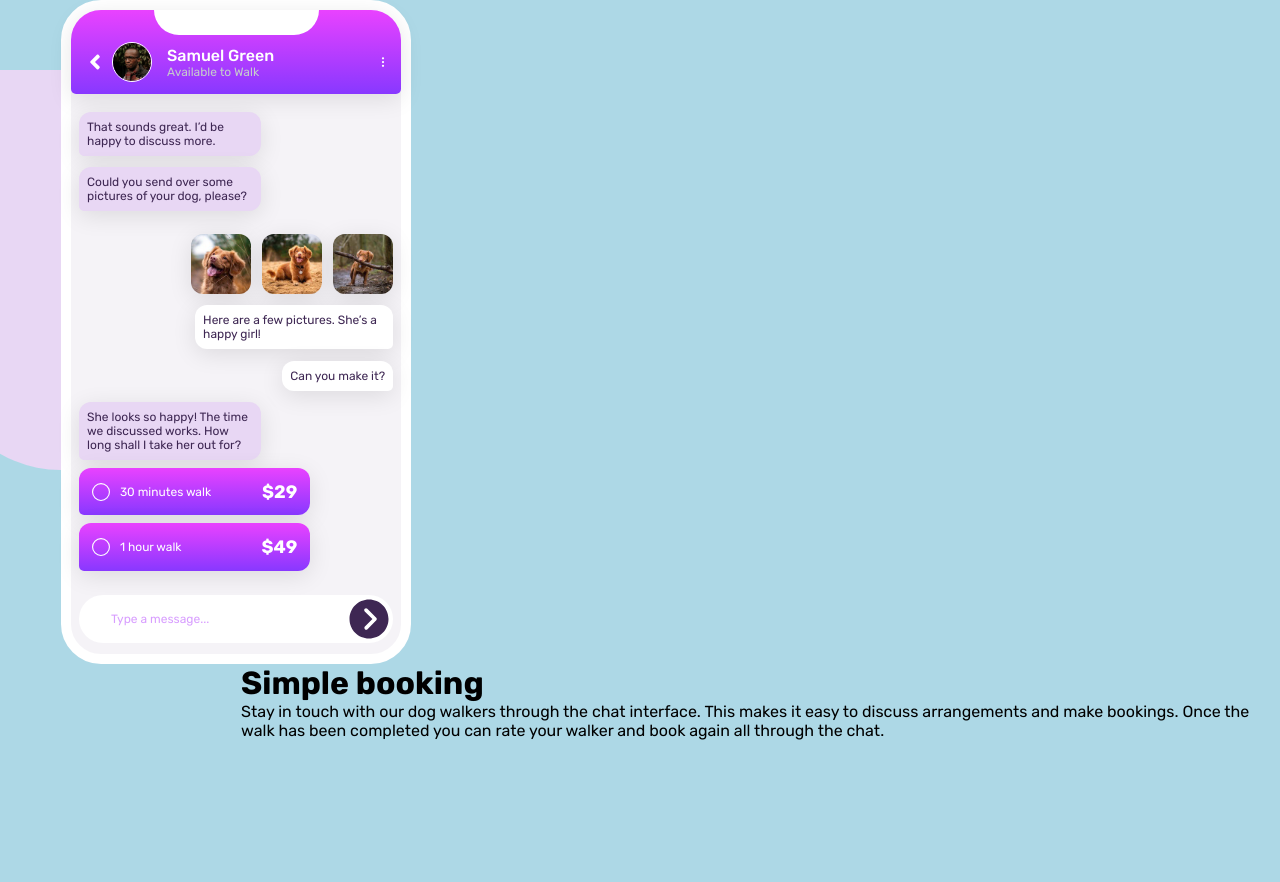
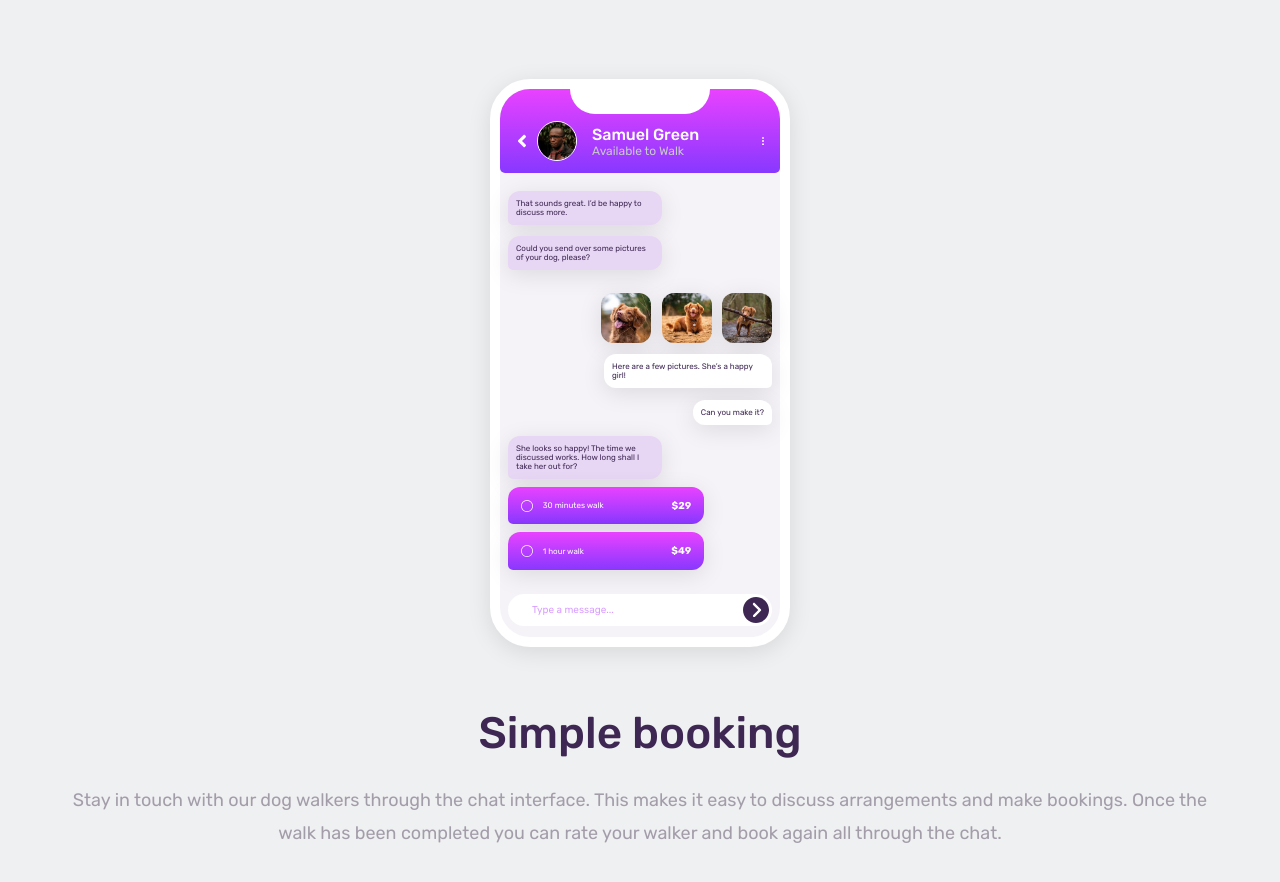
Before and after one commit to MichaelSchaaf84/chat-app-css-illustration-master, a plain HTML site: page index.html in a window 1280 px wide. Before the commit the page ends 800 px from the top, so only its background shows below. Drawn offline with Linux system fonts and the light colour scheme.

Commit message:
finished mobile version no background

```diff
--- a/index.html
+++ b/index.html
@@ -15,11 +15,10 @@
     <title>Frontend Mentor | [Challenge Name Here]</title>
   </head>
   <body>
-    <div class="bg"></div>
     <div class="wrapper">
-      <div class="card">
+      <div class="card shadow">
         <div class="cut"></div>
-        <div class="profile shadow">
+        <div class="profile">
           <div class="profile-left">
             <svg
               stroke="currentColor"
@@ -149,7 +148,7 @@
               </div>
             </div>
           </div>
-          <div class="msg-field">
+
           <div class="wrapper-input">
             <p>Type a message...</p>
             <svg
@@ -158,8 +157,8 @@
               fill="currentColor"
               stroke-width="0"
               viewBox="0 0 512 512"
-                height="3rem"
-                width="3rem"
+              height="2rem"
+              width="2rem"
               xmlns="http://www.w3.org/2000/svg"
             >
               <path
@@ -169,7 +168,7 @@
           </div>
         </div>
       </div>
-      </div>
+      <div class="description">
         <h1>Simple booking</h1>
         <p class="text">
           Stay in touch with our dog walkers through the chat interface. This
@@ -178,5 +177,6 @@
           the chat.
         </p>
       </div>
+    </div>
   </body>
 </html>
--- a/styles.scss
+++ b/styles.scss
@@ -30,30 +30,22 @@ $light_violet: hsl(264, 100%, 61%);
 }
 
 body {
-  max-height: 100vh;
-  background: lightblue;
+  display: flex;
+  margin: 4rem;
+  min-height: 100vh;
+
+  background: rgb(239, 240, 241);
   font-family: "Rubik", sans-serif;
   font-size: 16px;
   display: flex;
   align-items: center;
-  position: absolute;
 }
 
-.bg {
-  position: relative;
-  z-index: -10;
-  background: $moderate_violet;
-  height: 50vh;
-  width: 30vw;
-  border-bottom-left-radius: 240px;
-  border-bottom-right-radius: 240px;
-  top: -100px;
-  right: 60px;
-}
 .card {
-  margin-left: -180px;
-  font-size: 12px;
-  max-width: 350px;
+  // margin-left: -180px;
+
+  font-size: 10px;
+  max-width: 300px;
   border: 10px solid white;
   border-radius: 40px;
   background-color: $light_grayish_violet;
@@ -94,13 +86,8 @@ body {
     border-radius: 50px;
     p {
       color: $pale_violet;
-      margin-left: 2rem;
+      margin-left: 1.5rem;
     }
-  }
-  #msg-input {
-    padding: 0.5rem;
-    border: none;
-    margin-right: 0.5rem;
   }
 }
 .name {
@@ -140,6 +127,7 @@ body {
   align-items: flex-start;
 }
 .walker-msg {
+  font-size: 8px;
   border-radius: 12px;
   border-bottom-left-radius: 5px;
   margin: 0.5rem 0.5rem 0.2rem 0.5rem;
@@ -149,6 +137,7 @@ body {
   color: $very_dark_desaturated_violet;
 }
 .customer-msg {
+  font-size: 8px;
   border-radius: 12px;
   border-bottom-right-radius: 5px;
   margin: 0.5rem 0.5rem 0.2rem 0.5rem;
@@ -164,34 +153,28 @@ body {
   border-radius: 12px;
   margin-top: 20px;
   margin-left: 0.5rem;
-  width: 60px;
+  width: 50px;
   height: auto;
 }
 .offer {
   max-width: 70%;
   background: linear-gradient($light_magenta, $light_violet);
-
   color: white;
   padding: 0.8rem;
-  //display: flex;
   align-items: center;
   svg {
     margin-right: 10px;
-  }
-  span {
-    font-weight: 500;
-    font-size: larger;
   }
 }
 
 .price {
   align-items: center;
   display: flex;
-  font-size: 12px;
+  font-size: 8px;
   justify-content: space-between;
   .dollar p {
     font-weight: bold;
-    font-size: large;
+    font-size: 10px;
   }
 }
 .angebot {
@@ -210,4 +193,27 @@ body {
 .wrapper {
   display: flex;
   flex-direction: column;
+  align-items: center;
+  margin: 0 auto;
 }
+
+.description {
+  margin-top: 60px;
+
+  text-align: center;
+  //  max-width: 450px;
+  h1 {
+    margin-bottom: 15px;
+    font-size: 44px;
+    color: $very_dark_desaturated_violet;
+    font-weight: 500;
+  }
+  .text {
+    // padding: 1rem;
+    padding-top: 10px;
+    font-size: 18px;
+    line-height: 1.8;
+    color: $dark_grayish_violet;
+    font-weight: 400;
+  }
+}
```
Also changed, not shown: css/styles.min.css, 3 other files. Lines whose indentation alone changed are shown as unchanged.
